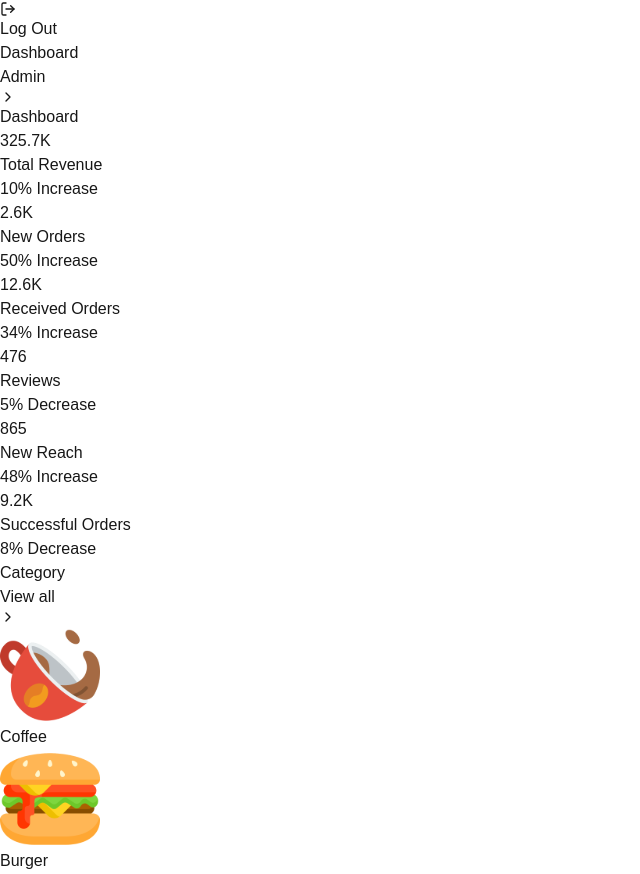
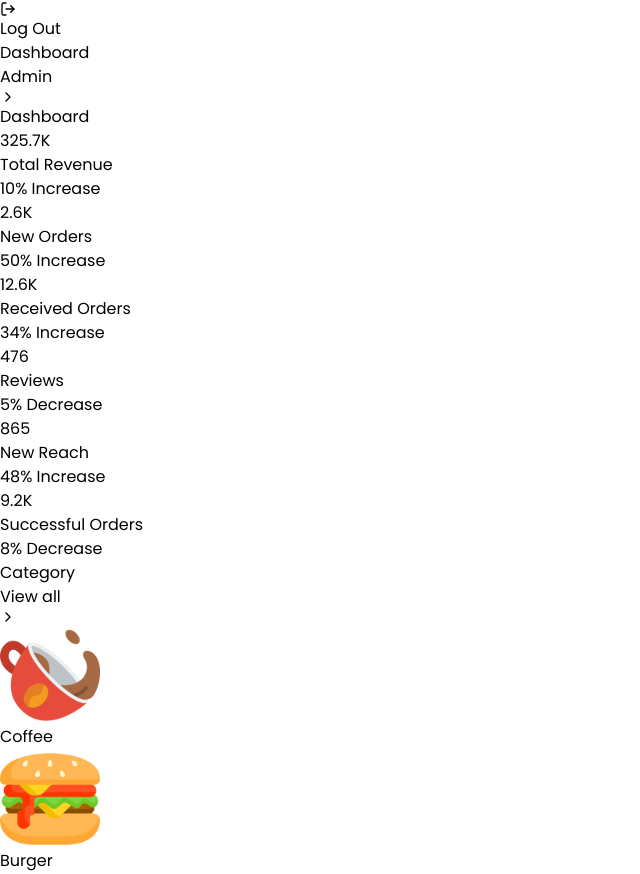
Before and after one commit to jaat-prince/yum-in-next, a Next.js app: page / in a window 1280 px wide. Shown: the part 1893-2767 px from the top of the page, without its empty margins (0-640 px from the left). Built offline with nearby package versions, Linux system fonts and the light colour scheme.

Commit message:
change in dashboard

```diff
--- a/src/app/components/common/Dashbr.jsx
+++ b/src/app/components/common/Dashbr.jsx
@@ -2,7 +2,7 @@
 
 function Dashbr({ title, subtitle, text, tclass }) {
   return (
-    <div className="border border-[#e2e8f0] p-4 rounded-lg hover:border-[#f58220] w-full sm:max-w-[400px] transition-all ease-in-out duration-500">
+    <div className="border border-[#e2e8f0] p-4 rounded-lg hover:border-[#f58220] w-full sm:max-w-[400px] transition-all ease-in-out duration-500 flex flex-col justify-between">
       <h1 className="text-2xl mb-2 text-[#F58220] font-semibold text-center">
         {title}
       </h1>
--- a/src/app/globals.css
+++ b/src/app/globals.css
@@ -1,3 +1,4 @@
+@import url("https://fonts.googleapis.com/css2?family=Poppins:ital,wght@0,100;0,200;0,300;0,400;0,500;0,600;0,700;0,800;0,900;1,100;1,200;1,300;1,400;1,500;1,600;1,700;1,800;1,900&display=swap");
 @tailwind base;
 @tailwind components;
 @tailwind utilities;
@@ -15,9 +16,7 @@
 }
 
 body {
-  color: var(--foreground);
-  background: var(--background);
-  font-family: Arial, Helvetica, sans-serif;
+  font-family: "Poppins";
 }
 .bg-img {
   background-image: url("/public/assets/png/bg-imge.png");
```
